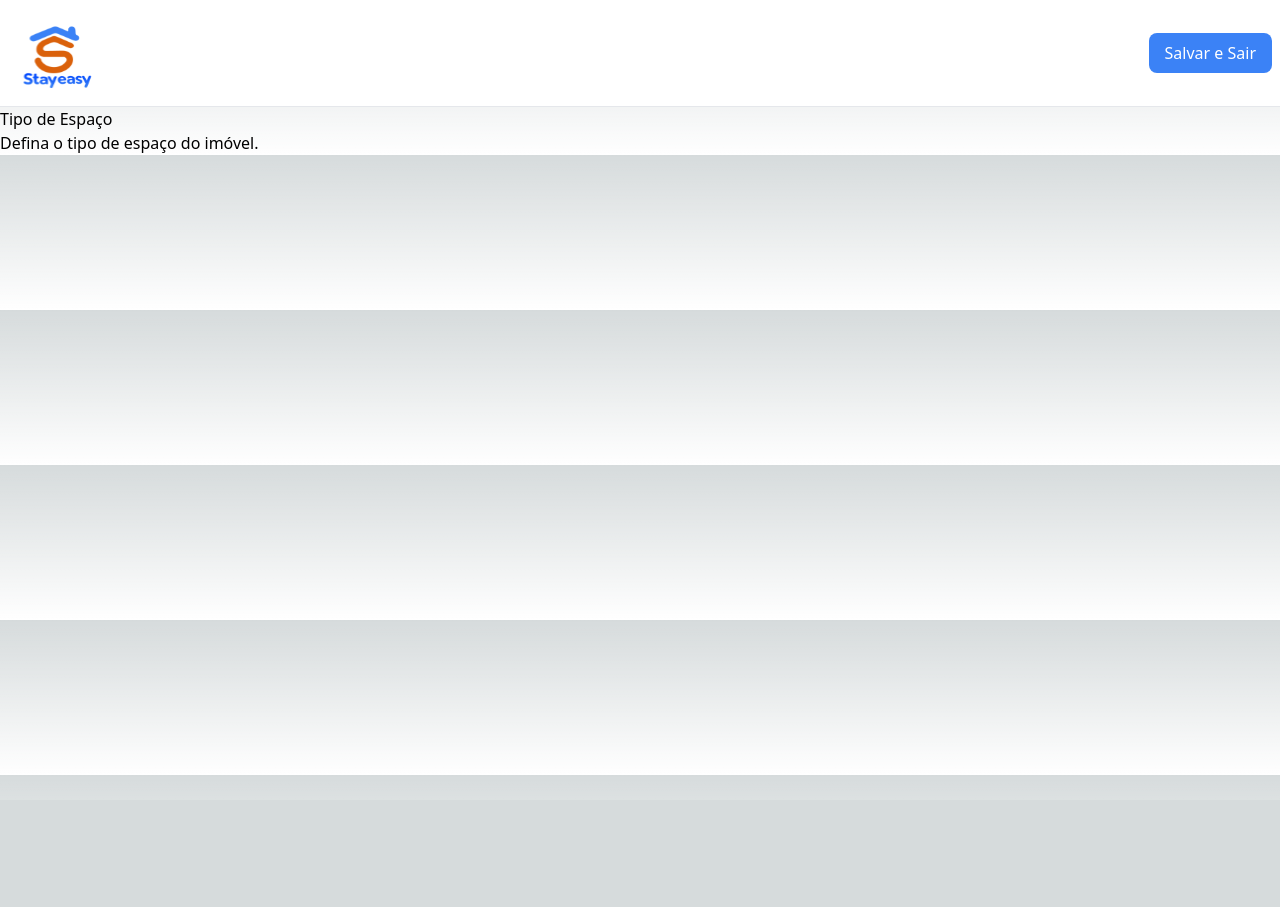
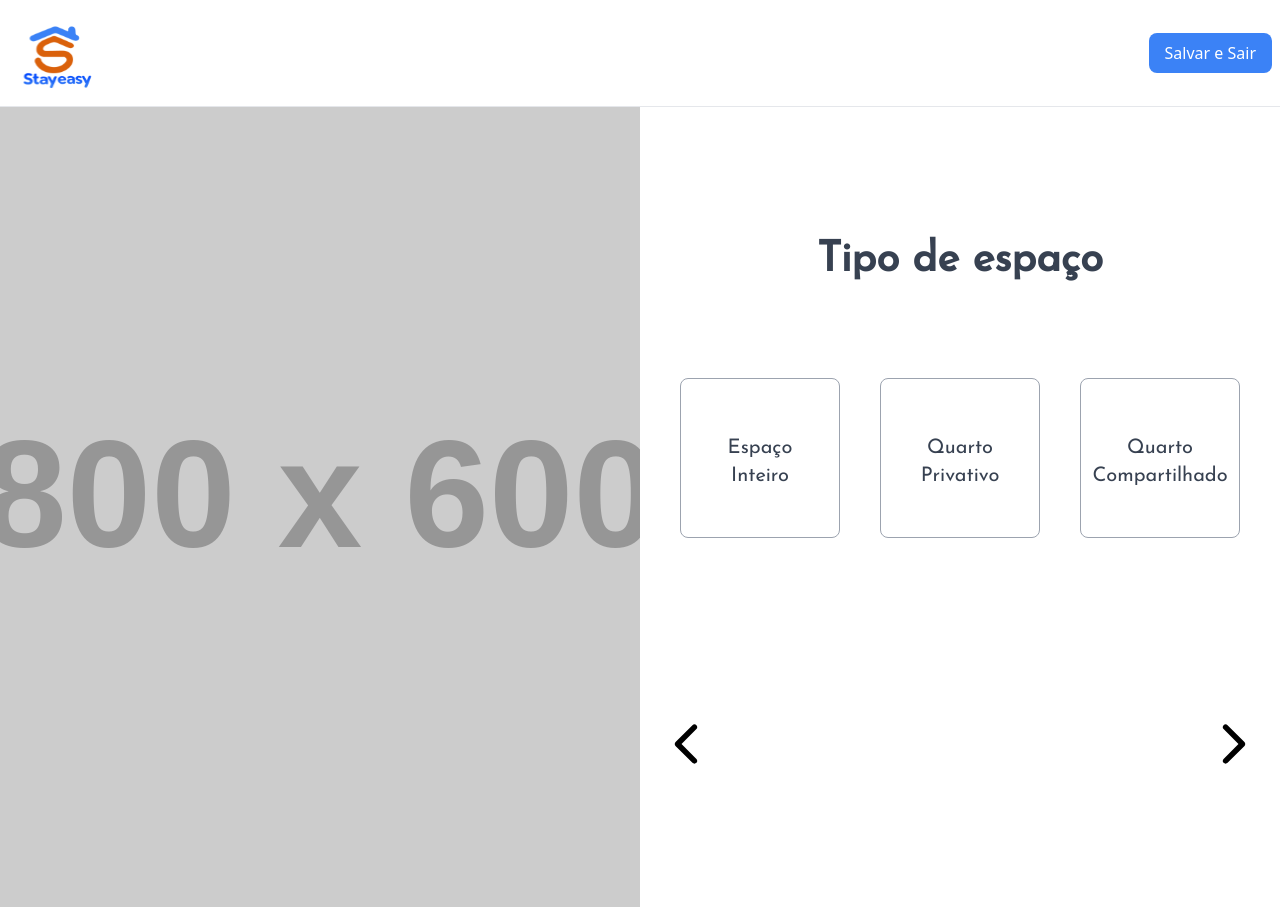
Before and after one commit to ADS2024-2-LocaEspaco/LocacaoEspacoFE, a Next.js app: page /imovel/cadastroImovel/tipoEspaco in a window 1280 px wide. Before the commit the page ends 800 px from the top, so only its background shows below. Built offline with nearby package versions, Linux system fonts and the light colour scheme.

Commit message:
feat: "tipoEspaco" cards have been implemented

```diff
--- a/src/pages/imovel/cadastroImovel/tipoEspaco.tsx
+++ b/src/pages/imovel/cadastroImovel/tipoEspaco.tsx
@@ -1,14 +1,65 @@
 import React from 'react';
+import { FaRegBuilding, FaHouseUser } from 'react-icons/fa';
+import { FaHouseChimney, FaTreeCity, FaTent   } from "react-icons/fa6";
+import { MdOutlineHouseSiding } from "react-icons/md";
+import { PiShippingContainerFill, PiFarm } from "react-icons/pi";
+import { GiEcology } from "react-icons/gi";
+import styles from '@/styles/LayoutCadImovel.module.css'
 import NavbarCadastro from '@/components/navbarCadastro';
+import { IoIosArrowBack, IoIosArrowForward } from "react-icons/io";
+import { useRouter } from 'next/router';
+import useNavigation from '@/hooks/CadImovel';
+import '@fontsource/josefin-sans';
+
+interface Espaco {
+  name: string;
+}
+
+const espacos: Espaco[] = [
+  { name: 'Espaço Inteiro' },
+  { name: 'Quarto Privativo' },
+  { name: 'Quarto Compartilhado'}
+];
 
 const TipoEspaco: React.FC = () => {
+
+  const { goToPreviousPage, goToNextPage } = useNavigation();
   return (
-    <>
-     <NavbarCadastro />
-     <div className='mainContainer'>
-        <h1>Tipo de Espaço</h1>
-        <p>Defina o tipo de espaço do imóvel.</p>
+    // Left Side
+  <>
+    <NavbarCadastro />
+    <div className="flex h-screen">
+      <div className="w-1/2">
+        <img
+          src="https://via.placeholder.com/800x600"
+          alt="Imagem de imóvel"
+          className="w-full h-full object-cover"
+        />
       </div>
+
+      {/* Right Side */}
+      <div className="w-1/2 flex flex-col justify-center items-center p-4 bg-white">
+      <div>
+        <h1 className="mb-4 text-[42px] font-semibold leading-[42px] text-center font-josefin text-gray-700">
+          Tipo de espaço
+        </h1>
+      </div>
+        <div className="grid grid-cols-3 gap-10 rounded-md mt-20 mb-40">
+          {espacos.map((espaco, index) => (
+            <div
+              key={index}
+              className="flex flex-col items-center border border-gray-400 justify-center bg-white h-40 w-40 p-4 text-xl rounded-lg"
+            >
+              <p className="mt-2 text-center font-josefin text-gray-700">{espaco.name}</p>
+            </div>
+          ))}
+        </div>
+        <div className="flex justify-between items-center w-full mt-4">
+          <IoIosArrowBack className="text-6xl cursor-pointer text-black" onClick={goToPreviousPage}/>
+          <IoIosArrowForward className="text-6xl cursor-pointer text-black" onClick={goToNextPage}/>
+        </div>
+      </div>
+    </div>
     </>
   );
 };
--- a/src/pages/imovel/cadastroImovel/tipoImovel.tsx
+++ b/src/pages/imovel/cadastroImovel/tipoImovel.tsx
@@ -46,17 +46,17 @@ const TipoImovel: React.FC = () => {
 
       {/* Right Side */}
       <div className="w-1/2 flex flex-col justify-center items-center p-4 bg-white">
-      <h1 className="mb-4 text-[42px] font-semibold leading-[42px] text-center font-josefin text-black">
+      <h1 className="mb-4 text-[42px] font-semibold leading-[42px] text-center font-josefin text-gray-700">
         Tipo de imóvel
       </h1>
         <div className="grid grid-cols-3 gap-10 rounded-md mt-20">
           {categorias.map((categoria, index) => (
             <div
               key={index}
-              className="flex flex-col items-center border border-black justify-center bg-white p-4 rounded-lg shadow-md"
+              className="flex flex-col items-center border border-gray-400 justify-center bg-white p-4 h-40 rounded-lg"
             >
-              <p className="text-gray-600">{categoria.icon}</p>
-              <p className="mt-2 text-center font-semibold text-black">{categoria.name}</p>
+              <p className="text-gray-700">{categoria.icon}</p>
+              <p className="mt-2 text-center font-josefin text-gray-700">{categoria.name}</p>
             </div>
           ))}
         </div>
```
